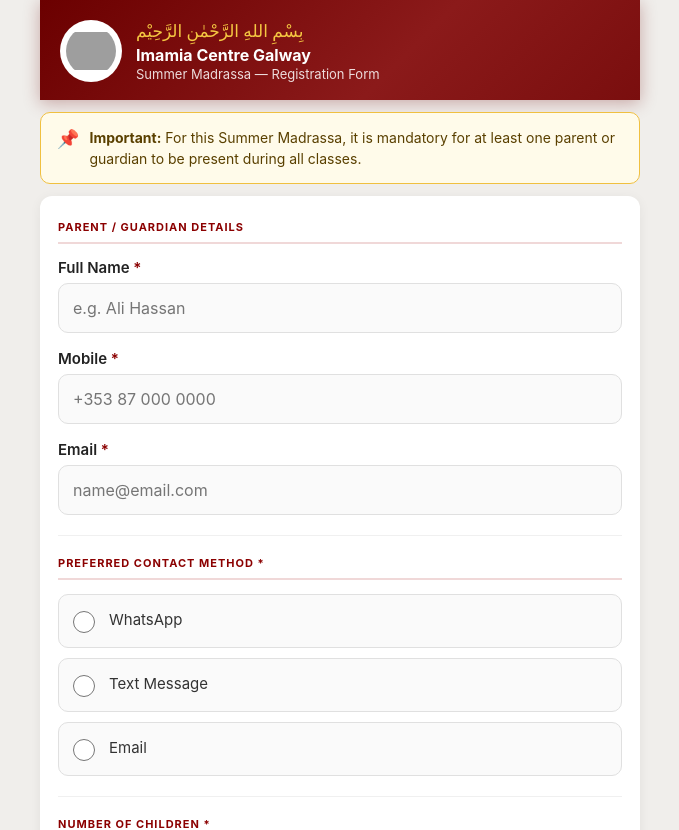
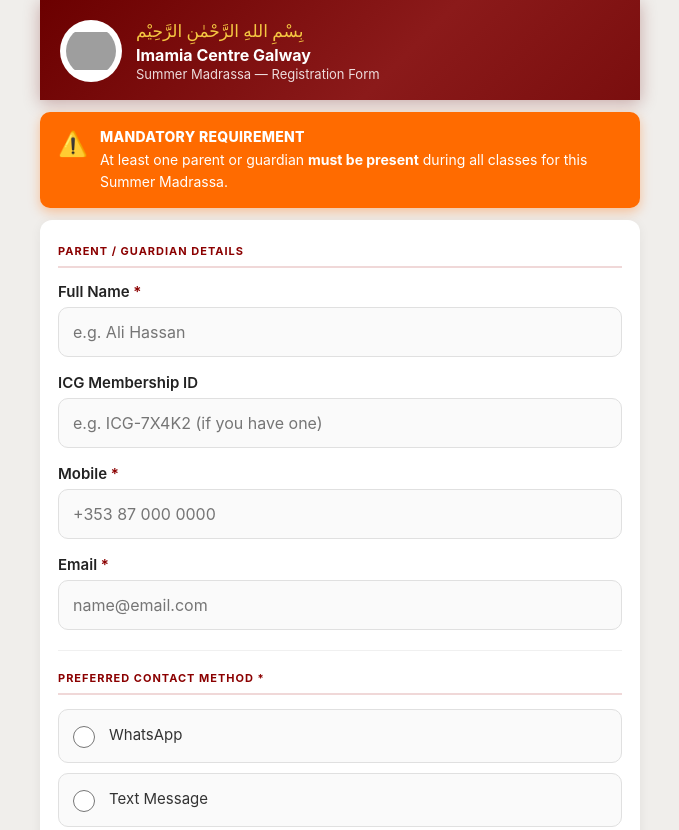
Before and after one commit to skjaff92-bit/imamia-membership-form, a React (Create React App) app: page /madrassa in a window 1280 px wide. Shown: the top 830 px of the page, without its empty margins (300-979 px from the left). Built offline with nearby package versions, Linux system fonts and the light colour scheme; grey boxes are pictures that could not be loaded.

Commit message:
update madrassa with brighter header and icd code

```diff
--- a/public/index.html
+++ b/public/index.html
@@ -6,7 +6,7 @@
     <meta name="theme-color" content="#6B0000" />
     <meta name="apple-mobile-web-app-capable" content="yes" />
     <meta name="apple-mobile-web-app-status-bar-style" content="black-translucent" />
-    <title>ICG Membership — Imamia Centre Galway</title>
+    <title>ICG — Imamia Centre Galway</title>
   </head>
   <body>
     <div id="root"></div>
--- a/src/madrassa_form.jsx
+++ b/src/madrassa_form.jsx
@@ -55,7 +55,7 @@ export default function MadrassaForm() {
   const [submitting, setSubmitting] = useState(false);
   const [submitError, setSubmitError] = useState("");
   const [form, setForm] = useState({
-    name: "", mobile: "", email: "",
+    name: "", membershipId: "", mobile: "", email: "",
     contactPref: "",
     childCount: "",
     ageGroups: [],
@@ -103,6 +103,7 @@ export default function MadrassaForm() {
 
     const payload = {
       "Parent / Guardian Name": form.name,
+      "ICG Membership ID": form.membershipId || "Not provided",
       "Mobile": form.mobile,
       "Email": form.email,
       "Preferred Contact": form.contactPref,
@@ -161,12 +162,15 @@ export default function MadrassaForm() {
       <GlobalStyles />
       <Header />
 
-      {/* Mandatory notice */}
+      {/* Mandatory notice — bright and prominent */}
       <div style={s.noticeBox}>
-        <span style={s.noticeIcon}>📌</span>
-        <span style={s.noticeText}>
-          <strong>Important:</strong> For this Summer Madrassa, it is mandatory for at least one parent or guardian to be present during all classes.
-        </span>
+        <div style={s.noticeIconWrap}>⚠️</div>
+        <div>
+          <div style={s.noticeTitle}>Mandatory Requirement</div>
+          <div style={s.noticeText}>
+            At least one parent or guardian <strong>must be present</strong> during all classes for this Summer Madrassa.
+          </div>
+        </div>
       </div>
 
       <div style={s.card}>
@@ -177,6 +181,10 @@ export default function MadrassaForm() {
           value={form.name} onChange={e => set("name", e.target.value)}
           autoComplete="name" autoCapitalize="words" />
         <Err k="name" />
+
+        <Input label="ICG Membership ID" placeholder="e.g. ICG-7X4K2 (if you have one)"
+          value={form.membershipId} onChange={e => set("membershipId", e.target.value)}
+          autoCapitalize="characters" autoCorrect="off" autoComplete="off" />
 
         <Input label="Mobile" required type="tel" placeholder="+353 87 000 0000"
           value={form.mobile} onChange={e => set("mobile", e.target.value)}
@@ -312,9 +320,22 @@ const s = {
   headerTitle: { fontSize: 16, fontWeight: 700, color: "white", marginBottom: 1 },
   headerSub: { fontSize: 13, color: "rgba(255,255,255,0.85)" },
 
-  noticeBox: { width: "100%", maxWidth: 600, background: "#fffbea", border: "1.5px solid #f0c040", borderRadius: 10, padding: "14px 16px", display: "flex", alignItems: "flex-start", gap: 10, marginTop: 12 },
-  noticeIcon: { fontSize: 18, flexShrink: 0, marginTop: 1 },
-  noticeText: { fontSize: 14, color: "#5a4000", lineHeight: 1.5 },
+  noticeBox: {
+    width: "100%",
+    maxWidth: 600,
+    background: "#FF6B00",
+    border: "none",
+    borderRadius: 10,
+    padding: "16px 18px",
+    display: "flex",
+    alignItems: "flex-start",
+    gap: 12,
+    marginTop: 12,
+    boxShadow: "0 4px 12px rgba(255,107,0,0.35)",
+  },
+  noticeIconWrap: { fontSize: 24, flexShrink: 0, marginTop: 1 },
+  noticeTitle: { fontSize: 14, fontWeight: 800, color: "white", marginBottom: 4, letterSpacing: 0.3, textTransform: "uppercase" },
+  noticeText: { fontSize: 14, color: "white", lineHeight: 1.55 },
 
   card: { width: "100%", maxWidth: 600, background: "white", padding: "24px 18px", boxShadow: "0 2px 12px rgba(0,0,0,0.06)", marginTop: 12, borderRadius: 12, marginLeft: 12, marginRight: 12 },
 
@@ -327,7 +348,6 @@ const s = {
   input: { border: `1.5px solid ${BORDER}`, borderRadius: 10, padding: "14px 14px", fontSize: 16, color: "#1a1a1a", background: "#fafafa", width: "100%", WebkitAppearance: "none", appearance: "none", outline: "none" },
 
   errMsg: { fontSize: 13, color: "#c0392b", marginTop: -8, marginBottom: 12 },
-
   subText: { fontSize: 14, color: "#666", marginBottom: 12, lineHeight: 1.5 },
 
   countRow: { display: "flex", gap: 8, flexWrap: "wrap", marginBottom: 4 },
@@ -343,7 +363,6 @@ const s = {
   contributionNote: { fontSize: 13, color: "#666", background: "#f9f9f9", border: `1px solid #eee`, borderRadius: 8, padding: "10px 14px", marginBottom: 12, lineHeight: 1.5 },
 
   divider: { height: 1, background: "#f0f0f0", margin: "20px 0" },
-
   errorBox: { background: "#fee", border: "1px solid #fcc", borderRadius: 10, padding: "14px 16px", fontSize: 14, color: "#c0392b", marginBottom: 16, lineHeight: 1.5 },
 
   submitBtn: { background: `linear-gradient(135deg, ${MAROON_DARK}, #8B1A1A)`, border: "none", color: "white", borderRadius: 12, padding: "16px 32px", fontSize: 17, fontWeight: 700, cursor: "pointer", width: "100%", marginTop: 8, WebkitAppearance: "none", letterSpacing: 0.3 },
```
